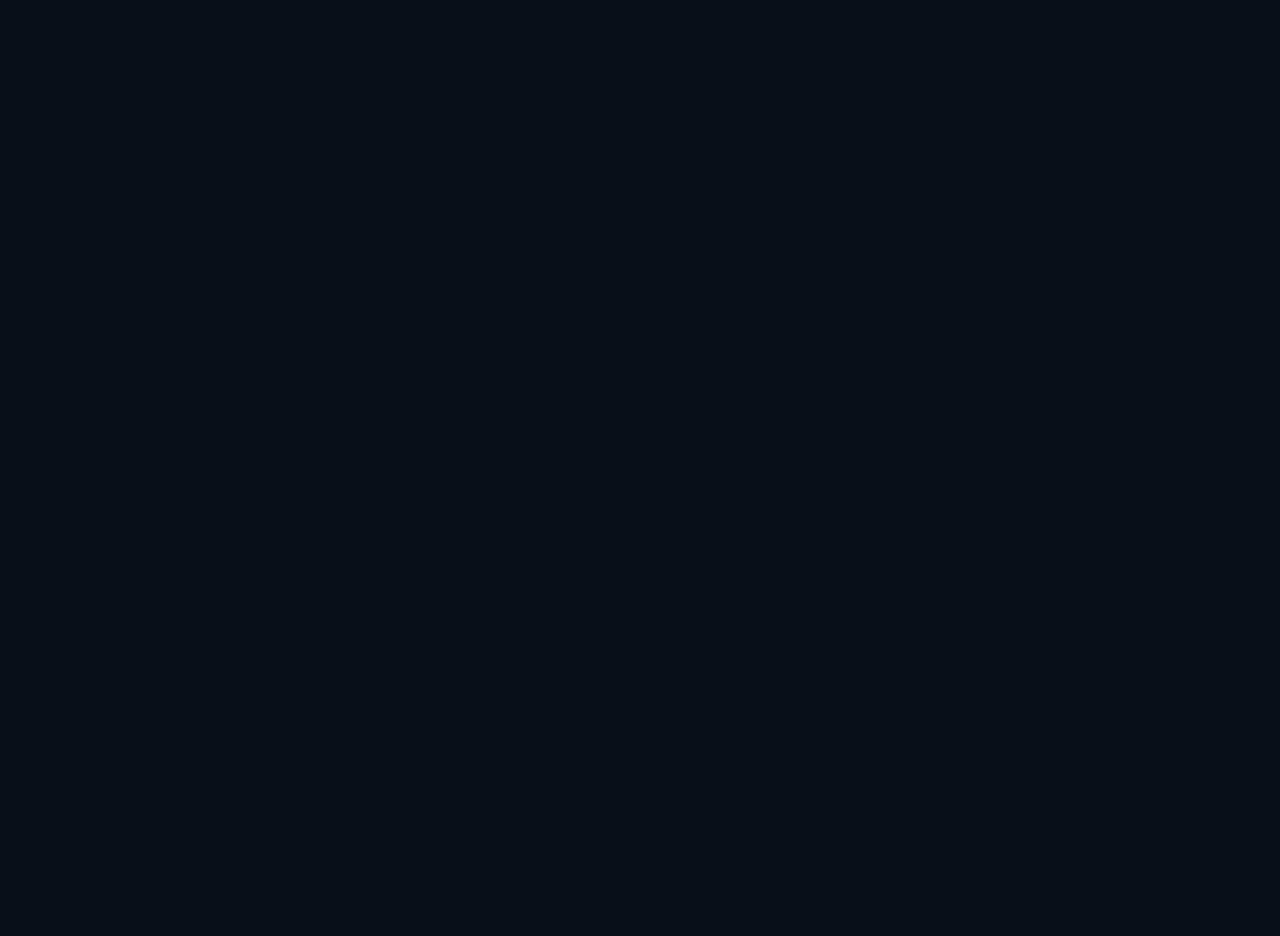
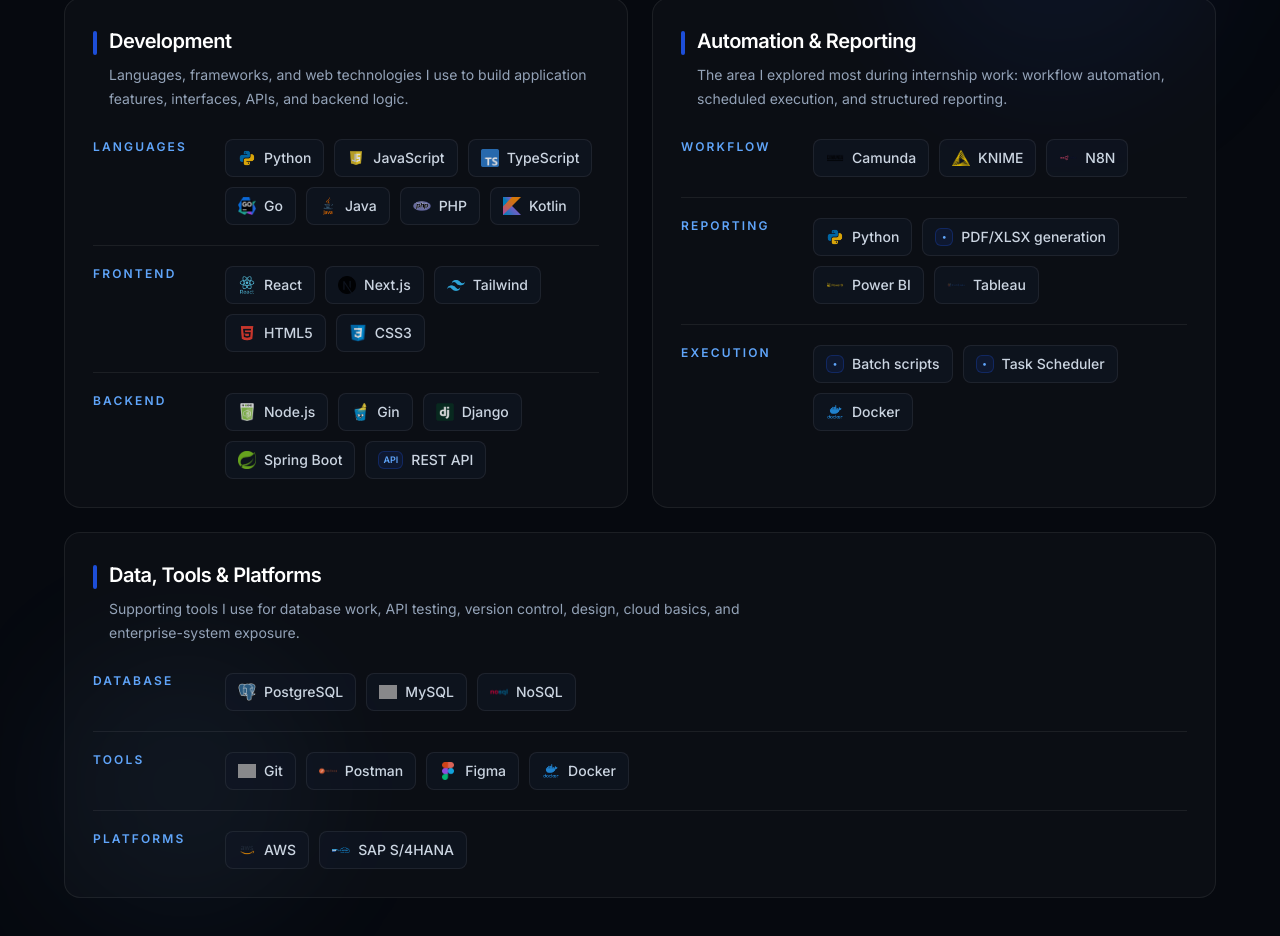
Before and after one commit to RaphaelEvanW/portfolio, a Next.js app: page / in a window 1280 px wide. Shown: the part 3145-4081 px from the top of the page. Before the commit the page ends 2839 px from the top, so only its background shows below. Built offline with nearby package versions, Linux system fonts and the light colour scheme; grey boxes are pictures that could not be loaded.

Commit message:
add skills section

```diff
--- a/app/page.tsx
+++ b/app/page.tsx
@@ -2,6 +2,7 @@
 import Navbar from "@/components/Navbar";
 import ProjectSection from "@/components/Project";
 import Experience from "@/components/Experience";
+import Skills from "@/components/Skills";
 
 const cvDownloadUrl = "https://docs.google.com/document/d/1sE3iVw4tDQXasHTtrjlYV9iAkNZH3syEk4LLC9J9JSs/export?format=pdf";
 
@@ -144,6 +145,7 @@
         </section>
         <ProjectSection/>
         <Experience/>
+        <Skills/>
       </div>
     </main>
   );
--- /dev/null
+++ b/components/Skills.tsx
@@ -0,0 +1,217 @@
+import Image from "next/image";
+
+type Skill = {
+  name: string;
+  icon?: string;
+};
+
+type SkillSubGroup = {
+  label: string;
+  skills: Skill[];
+};
+
+type SkillGroup = {
+  title: string;
+  description: string;
+  subGroups: SkillSubGroup[];
+};
+
+const skillGroups: SkillGroup[] = [
+  {
+    title: "Development",
+    description:
+      "Languages, frameworks, and web technologies I use to build application features, interfaces, APIs, and backend logic.",
+    subGroups: [
+      {
+        label: "Languages",
+        skills: [
+          { name: "Python", icon: "/logos/icon/stack/python.png" },
+          { name: "JavaScript", icon: "/logos/icon/stack/js.png" },
+          { name: "TypeScript", icon: "/logos/icon/stack/typescript.png" },
+          { name: "Go", icon: "/logos/icon/stack/go.png" },
+          { name: "Java", icon: "/logos/icon/stack/java.png" },
+          { name: "PHP", icon: "/logos/icon/stack/php.png" },
+          { name: "Kotlin", icon: "/logos/icon/stack/kotlin.png" },
+        ],
+      },
+      {
+        label: "Frontend",
+        skills: [
+          { name: "React", icon: "/logos/icon/stack/react.png" },
+          { name: "Next.js", icon: "/logos/icon/stack/nextjs.png" },
+          { name: "Tailwind", icon: "/logos/icon/stack/tailwind.png" },
+          { name: "HTML5", icon: "/logos/icon/stack/html.png" },
+          { name: "CSS3", icon: "/logos/icon/stack/css.png" },
+        ],
+      },
+      {
+        label: "Backend",
+        skills: [
+          { name: "Node.js", icon: "/logos/icon/stack/nodejs.png" },
+          { name: "Gin", icon: "/logos/icon/stack/gin.png" },
+          { name: "Django", icon: "/logos/icon/stack/django.png" },
+          { name: "Spring Boot", icon: "/logos/icon/stack/springboot.png" },
+          { name: "REST API" },
+        ],
+      },
+    ],
+  },
+  {
+    title: "Automation & Reporting",
+    description:
+      "The area I explored most during internship work: workflow automation, scheduled execution, and structured reporting.",
+    subGroups: [
+      {
+        label: "Workflow",
+        skills: [
+          { name: "Camunda", icon: "/logos/icon/stack/camunda.png" },
+          { name: "KNIME", icon: "/logos/icon/stack/knime.png" },
+          { name: "N8N", icon: "/logos/icon/stack/n8n.png" },
+        ],
+      },
+      {
+        label: "Reporting",
+        skills: [
+          { name: "Python", icon: "/logos/icon/stack/python.png" },
+          { name: "PDF/XLSX generation" },
+          { name: "Power BI", icon: "/logos/icon/stack/powerbi.png" },
+          { name: "Tableau", icon: "/logos/icon/stack/tableau.png" },
+        ],
+      },
+      {
+        label: "Execution",
+        skills: [
+          { name: "Batch scripts" },
+          { name: "Task Scheduler" },
+          { name: "Docker", icon: "/logos/icon/stack/docker.png" },
+        ],
+      },
+    ],
+  },
+  {
+    title: "Data, Tools & Platforms",
+    description:
+      "Supporting tools I use for database work, API testing, version control, design, cloud basics, and enterprise-system exposure.",
+    subGroups: [
+      {
+        label: "Database",
+        skills: [
+          { name: "PostgreSQL", icon: "/logos/icon/stack/postgresql.png" },
+          { name: "MySQL", icon: "/logos/icon/stack/mysql.png" },
+          { name: "NoSQL", icon: "/logos/icon/stack/nosql.png" },
+        ],
+      },
+      {
+        label: "Tools",
+        skills: [
+          { name: "Git", icon: "/logos/icon/stack/git.png" },
+          { name: "Postman", icon: "/logos/icon/stack/postman.png" },
+          { name: "Figma", icon: "/logos/icon/stack/figma.png" },
+          { name: "Docker", icon: "/logos/icon/stack/docker.png" },
+        ],
+      },
+      {
+        label: "Platforms",
+        skills: [
+          { name: "AWS", icon: "/logos/icon/stack/aws.png" },
+          { name: "SAP S/4HANA", icon: "/logos/icon/stack/sap.png" },
+        ],
+      },
+    ],
+  },
+];
+
+function SkillChip({ skill }: { skill: Skill }) {
+  return (
+    <div className="group inline-flex items-center gap-2 rounded-lg border border-white/[0.07] bg-[#111827]/55 px-3 py-2 text-sm font-medium text-[#CBD5E1] transition hover:border-[var(--blue)]/40 hover:bg-[var(--blue)]/10 hover:text-white">
+      {skill.icon ? (
+        <Image
+          src={skill.icon}
+          alt=""
+          width={18}
+          height={18}
+          className="h-[18px] w-[18px] object-contain opacity-85 transition group-hover:opacity-100"
+        />
+      ) : (
+        <span className="flex h-[18px] min-w-[18px] items-center justify-center rounded-md border border-[var(--blue)]/30 bg-[var(--blue)]/10 px-1 text-[9px] font-semibold text-[var(--blue-soft)]">
+          {skill.name === "REST API" ? "API" : "•"}
+        </span>
+      )}
+
+      <span>{skill.name}</span>
+    </div>
+  );
+}
+
+export default function Skills() {
+  return (
+    <section
+      id="skills"
+      className="relative mx-auto max-w-[1440px] px-6 py-28 sm:px-10 lg:px-14 xl:px-16"
+    >
+      <div className="pointer-events-none absolute right-16 top-20 hidden h-80 w-80 rounded-full bg-[var(--blue)]/8 blur-3xl lg:block" />
+      <div className="pointer-events-none absolute left-10 bottom-20 hidden h-72 w-72 rounded-full bg-[var(--blue-soft)]/5 blur-3xl lg:block" />
+
+      <div className="relative">
+        <div className="max-w-3xl">
+
+          <h2 className="mt-3 max-w-3xl text-4xl font-semibold tracking-tight text-white md:text-5xl">
+            Skills built through practical work
+          </h2>
+
+          <p className="mt-5 max-w-2xl text-base leading-7 text-[var(--muted)]">
+            A focused toolkit shaped by internship work, academic projects, and
+            personal experiments — grouped by how I actually use them.
+          </p>
+        </div>
+
+        <div className="mt-14 grid gap-6 lg:grid-cols-2">
+          {skillGroups.map((group) => (
+            <article
+              key={group.title}
+              className={`rounded-2xl border border-white/[0.07] bg-white/[0.025] p-6 transition hover:border-[var(--blue)]/30 md:p-7 ${
+                group.title === "Data, Tools & Platforms" ? "lg:col-span-2" : ""
+              }`}
+            >
+              <div className="flex items-start gap-3">
+                <span className="mt-1 h-6 w-1 shrink-0 rounded-full bg-[var(--blue)]" />
+
+                <div>
+                  <h3 className="text-xl font-semibold tracking-tight text-white">
+                    {group.title}
+                  </h3>
+
+                  <p className="mt-2 max-w-2xl text-sm leading-6 text-[var(--muted)]">
+                    {group.description}
+                  </p>
+                </div>
+              </div>
+
+              <div className="mt-7 divide-y divide-white/[0.07]">
+                {group.subGroups.map((subGroup) => (
+                  <div
+                    key={`${group.title}-${subGroup.label}`}
+                    className="grid gap-3 py-5 first:pt-0 last:pb-0 md:grid-cols-[120px_1fr]"
+                  >
+                    <p className="text-xs font-semibold uppercase tracking-[0.18em] text-[var(--blue-soft)]">
+                      {subGroup.label}
+                    </p>
+
+                    <div className="flex flex-wrap gap-2.5">
+                      {subGroup.skills.map((skill) => (
+                        <SkillChip
+                          key={`${group.title}-${subGroup.label}-${skill.name}`}
+                          skill={skill}
+                        />
+                      ))}
+                    </div>
+                  </div>
+                ))}
+              </div>
+            </article>
+          ))}
+        </div>
+      </div>
+    </section>
+  );
+}
```
Also changed, not shown: public/logos/icon/stack/gin.png (added).
